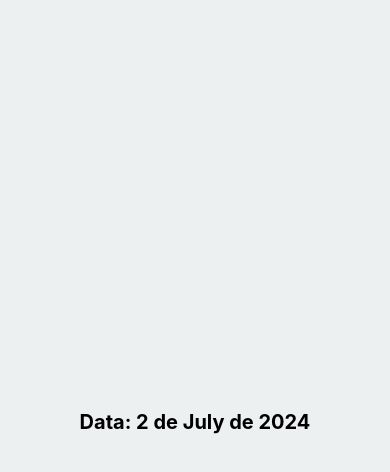
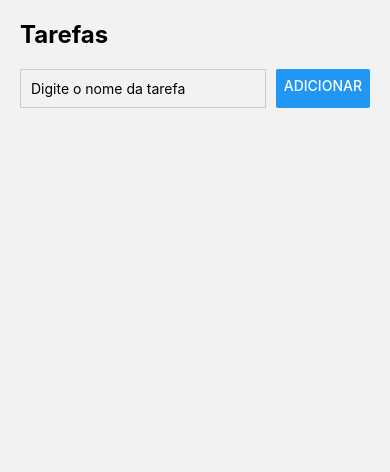
Before and after one commit to RenatoCes/app_atividades, a React Native app: screen /Details in a window 390 px wide. Shown: the top 472 px of the page. Built offline with nearby package versions, Linux system fonts and the light colour scheme.

Commit message:
Screens Home and Details

```diff
--- a/App.tsx
+++ b/App.tsx
@@ -1,21 +1,8 @@
 import React from 'react';
-import { StyleSheet, View } from 'react-native';
-import DateTimeDisplay from './DateTimeDisplay';
+import StackNavigator from './src/navigation/Navigation';
 
-export default function App() {
-  return (
-    <View style={styles.container}>
-      <DateTimeDisplay />
-    </View>
-  );
-}
+const App: React.FC = () => {
+  return <StackNavigator />;
+};
 
-const styles = StyleSheet.create({
-  container: {
-    flex: 1,
-    justifyContent: 'center',
-    alignItems: 'center',
-    backgroundColor: '#ecf0f1',
-    padding: 8,
-  },
-});
+export default App
--- /dev/null
+++ b/src/navigation/Navigation.tsx
@@ -0,0 +1,31 @@
+import React from 'react';
+import { createStackNavigator, StackNavigationOptions } from '@react-navigation/stack';
+import { NavigationContainer } from '@react-navigation/native';
+import HomeScreen from '../screens/Home/Home';
+import DetailsScreen from '../screens/details/Details';
+
+
+export type RootStackParamList = {
+  Home: undefined;
+  Details: { userId: string };
+};
+
+const Stack = createStackNavigator<RootStackParamList>();
+
+const AppNavigator: React.FC = () => {
+  const screenOptions: StackNavigationOptions = {
+    headerShown: false,
+  };
+
+  return (
+    <NavigationContainer>
+      <Stack.Navigator initialRouteName="Home" screenOptions={screenOptions}>
+
+        <Stack.Screen name="Home" component={HomeScreen} />
+        <Stack.Screen name="Details" component={DetailsScreen}/>
+      </Stack.Navigator>
+    </NavigationContainer>
+  );
+};
+
+export default AppNavigator;
--- /dev/null
+++ b/src/screens/Home/Home.tsx
@@ -0,0 +1,25 @@
+// HomeScreen.tsx
+import React from 'react';
+import { View, Text, TouchableOpacity } from 'react-native';
+import { useNavigation } from '@react-navigation/native';
+import Homestyles from './style';
+import DetailsScreen from '../details/Details';
+
+
+const HomeScreen: React.FC = () => {
+  const navigation = useNavigation();
+
+  return (
+    <View style={Homestyles.container}>
+      <Text style={Homestyles.text}> tela Home</Text>
+      <TouchableOpacity
+        style={Homestyles.buttonContainer}
+        onPress={() => navigation.navigate('DetailsScreen')}
+      >
+        <Text style={Homestyles.buttonText}>Pressione Aqui</Text>
+      </TouchableOpacity>
+    </View>
+  );
+};
+
+export default HomeScreen;
--- /dev/null
+++ b/src/screens/Home/style.ts
@@ -0,0 +1,29 @@
+// HomeStyle.ts
+import { StyleSheet } from 'react-native';
+
+const Homestyles = StyleSheet.create({
+  container: {
+    flex: 1,
+    justifyContent: 'center',
+    alignItems: 'center',
+  },
+  text: {
+    fontSize: 24,
+    fontWeight: 'bold',
+    marginBottom: 20, // Ajuste para espaçamento abaixo do texto
+  },
+  buttonContainer: {
+    backgroundColor: '#007bff',
+    borderRadius: 5,
+    paddingVertical: 12,
+    paddingHorizontal: 30,
+    marginTop: 20, // Adicione margem acima do botão
+  },
+  buttonText: {
+    color: '#fff',
+    fontSize: 18,
+    fontWeight: 'bold',
+  },
+});
+
+export default Homestyles;
--- /dev/null
+++ b/src/screens/details/Details.tsx
@@ -0,0 +1,53 @@
+// screens/DetailsScreen.tsx
+import React, { useState } from 'react';
+import { View, Text, TextInput, Button, FlatList } from 'react-native';
+import DetailStyles from './style';
+
+const DetailsScreen: React.FC = () => {
+  const [taskName, setTaskName] = useState('');
+  const [tasks, setTasks] = useState<string[]>([]);
+
+  const handleAddTask = () => {
+    if (taskName.trim() !== '') {
+      setTasks([...tasks, taskName]);
+      setTaskName('');
+    }
+  };
+
+  const handleDeleteTask = (index: number) => {
+    const newTasks = [...tasks];
+    newTasks.splice(index, 1);
+    setTasks(newTasks);
+  };
+
+  return (
+    <View style={DetailStyles.container}>
+      <Text style={DetailStyles.title}>Tarefas</Text>
+
+      {/* Input para adicionar nova tarefa */}
+      <View style={DetailStyles.inputContainer}>
+        <TextInput
+          style={DetailStyles.input}
+          placeholder="Digite o nome da tarefa"
+          value={taskName}
+          onChangeText={(text) => setTaskName(text)}
+        />
+        <Button title="Adicionar" onPress={handleAddTask} />
+      </View>
+
+      {/* Lista de tarefas */}
+      <FlatList
+        data={tasks}
+        keyExtractor={(item, index) => index.toString()}
+        renderItem={({ item, index }) => (
+          <View style={DetailStyles.taskItem}>
+            <Text>{item}</Text>
+            <Button title="Excluir" onPress={() => handleDeleteTask(index)} />
+          </View>
+        )}
+      />
+    </View>
+  );
+};
+
+export default DetailsScreen;
--- /dev/null
+++ b/src/screens/details/style.ts
@@ -0,0 +1,32 @@
+// styles/DetailsScreenStyles.tsx
+import { StyleSheet } from 'react-native';
+
+const DetailStyles = StyleSheet.create({
+  container: {
+    flex: 1,
+    padding: 20,
+  },
+  title: {
+    fontSize: 24,
+    fontWeight: 'bold',
+    marginBottom: 20,
+  },
+  inputContainer: {
+    flexDirection: 'row',
+    marginBottom: 20,
+  },
+  input: {
+    flex: 1,
+    borderWidth: 1,
+    borderColor: '#ccc',
+    marginRight: 10,
+    padding: 10,
+  },
+  taskItem: {
+    flexDirection: 'row',
+    alignItems: 'center',
+    justifyContent: 'space-between',
+    marginBottom: 10,
+  },
+});
+export default DetailStyles
```
Also changed, not shown: package.json (+4 -3 lines), src/calendario/APP2.tsx (added, +21 -0 lines), src/navigation/Types.ts (added, +12 -0 lines), src/calendario/DateTimeDisplay.tsx (renamed from DateTimeDisplay.tsx), 1 other file (tests, documents, lock files or other folders).
